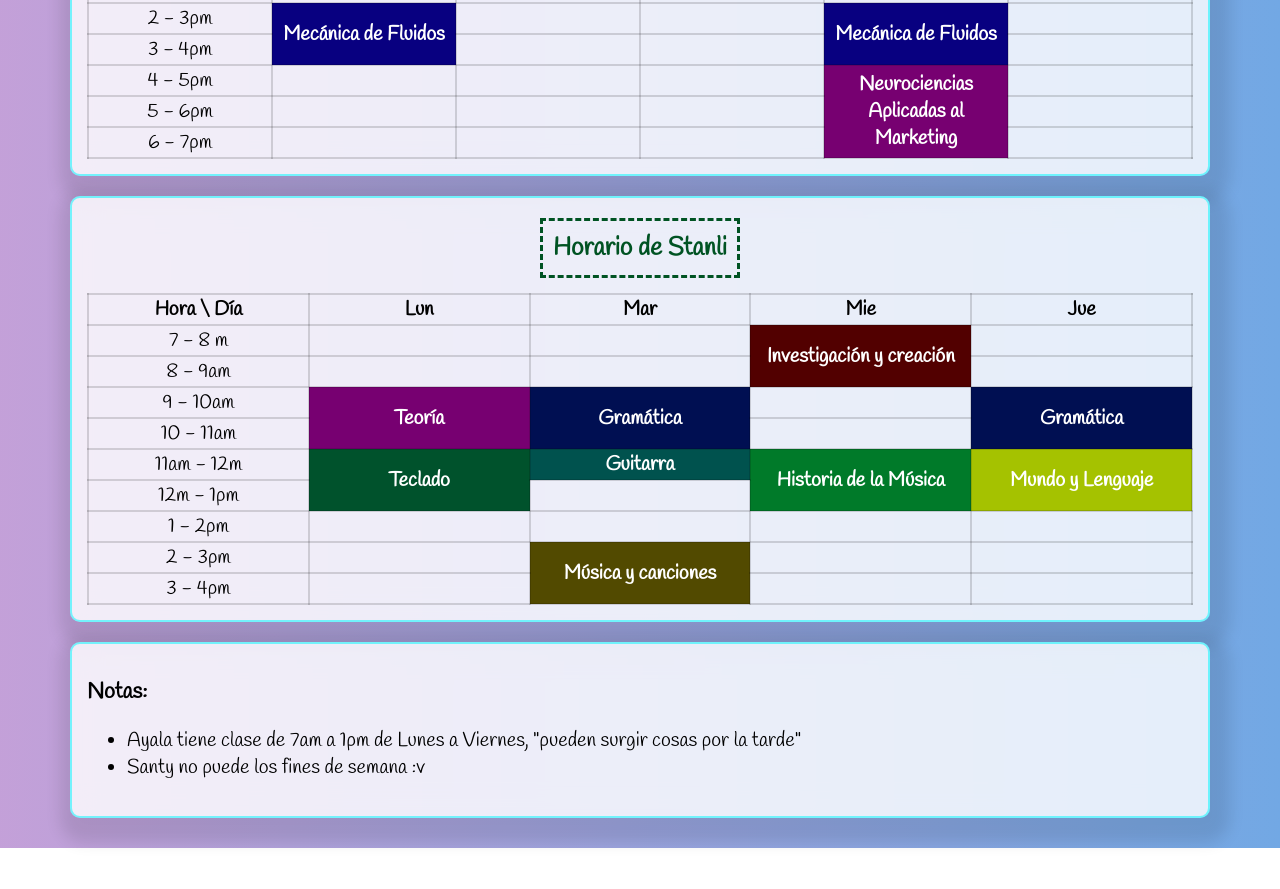
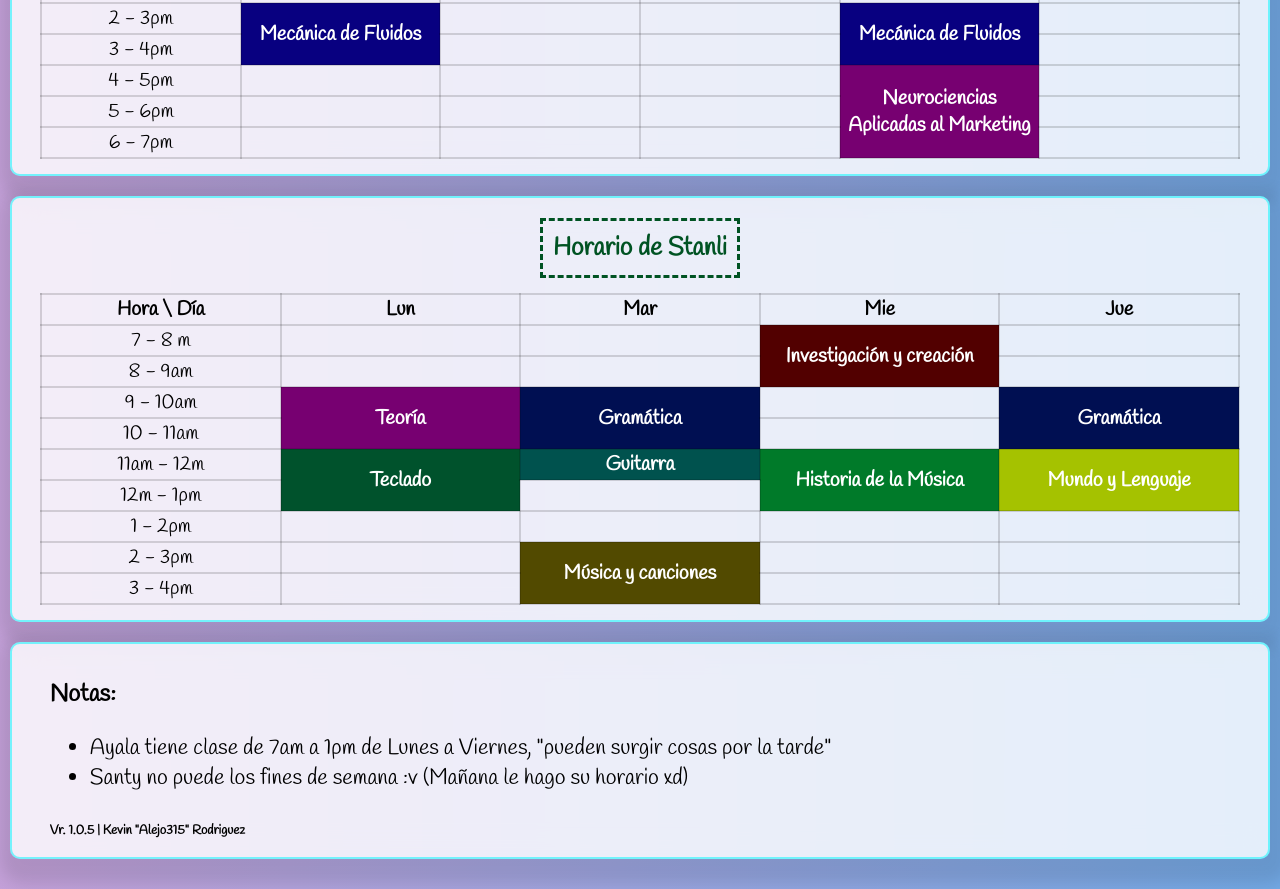
Before and after one commit to karg315/Horarios-Kartel, a plain HTML site: page index.html in a window 1280 px wide. Shown: the part 1532-2421 px from the top of the page. Before the commit the page ends 2380 px from the top, so only its background shows below. Drawn offline with Linux system fonts and the light colour scheme.

Commit message:
Add files via upload

```diff
--- a/index.html
+++ b/index.html
@@ -422,8 +422,9 @@
             <h2>Notas:</h2>
             <ul>
                 <li>Ayala tiene clase de 7am a 1pm de Lunes a Viernes, "pueden surgir cosas por la tarde"</li>
-                <li>Santy no puede los fines de semana :v</li>
+                <li>Santy no puede los fines de semana :v (Mañana le hago su horario xd)</li>
             </ul>
+            <p><span>Vr. 1.0.5 | Kevin "Alejo315" Rodriguez</span></p>
         </div>
 
     </body>
--- a/style.css
+++ b/style.css
@@ -35,6 +35,10 @@ h1 {
     padding: 10px;
     color: #005323;
 }
+#notas{
+    padding-left: 3%;
+    padding-right: 3%;
+}
 p {
     padding: 0;
     margin: 0;
@@ -49,8 +53,9 @@ p {
 	border-radius: 10px;
     padding: 15px;
     margin-bottom: 20px;
-    margin-left: 3em;
-    margin-right: 3em;
+    max-width: 1300px;
+    margin-left: auto;
+    margin-right: auto;
 }
 
 table {
@@ -191,10 +196,15 @@ hr {
 }
 
 ul{
-    font-size: 20px;
+    font-size: 22px;
 }
 
 h2{
-    font-size: 22px;
+    font-size: 24px;
     font-weight: bold;
 }
+p span{
+    font-size: small;
+    font-weight: bold;
+    text-align: right;
+}
```
